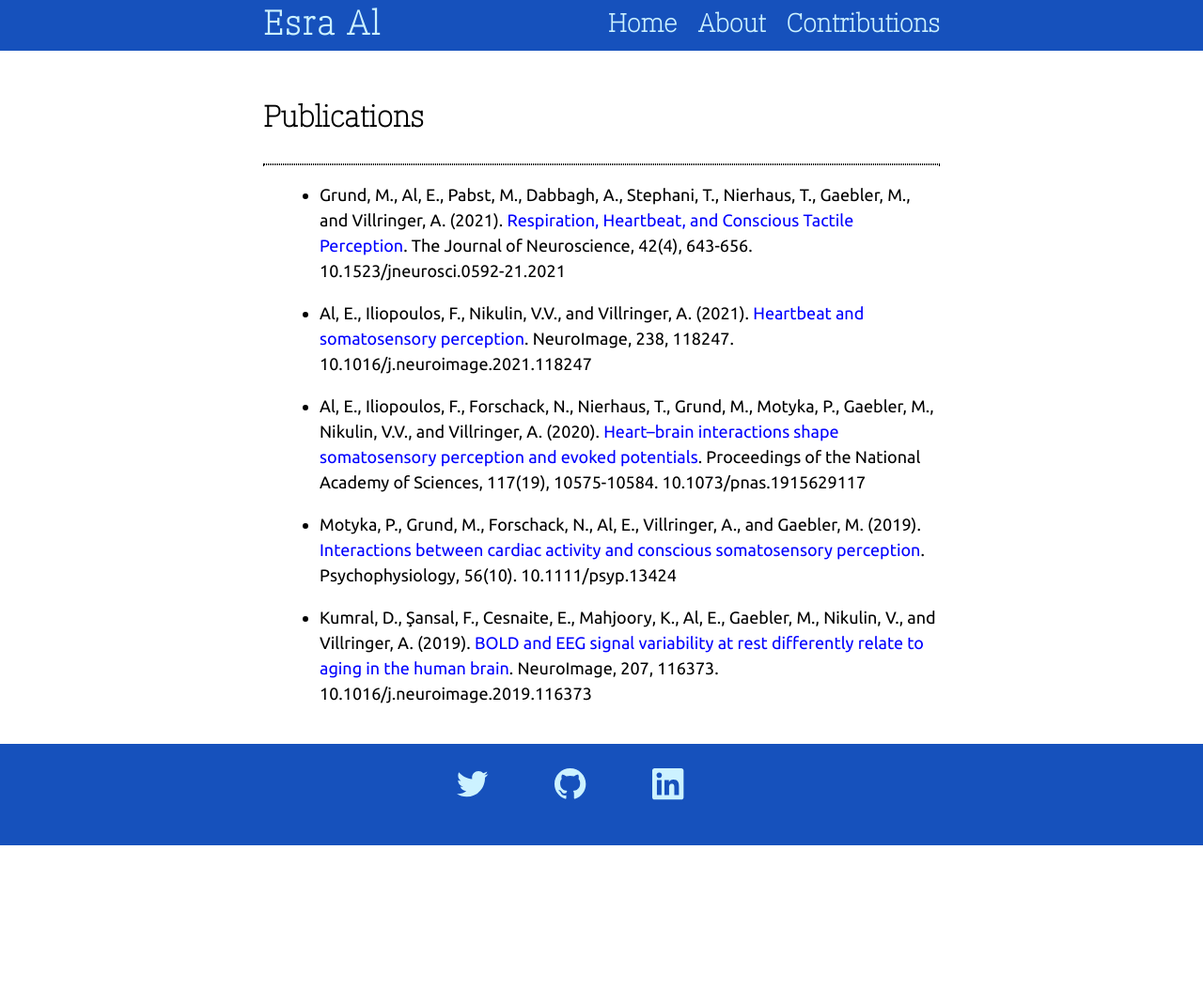
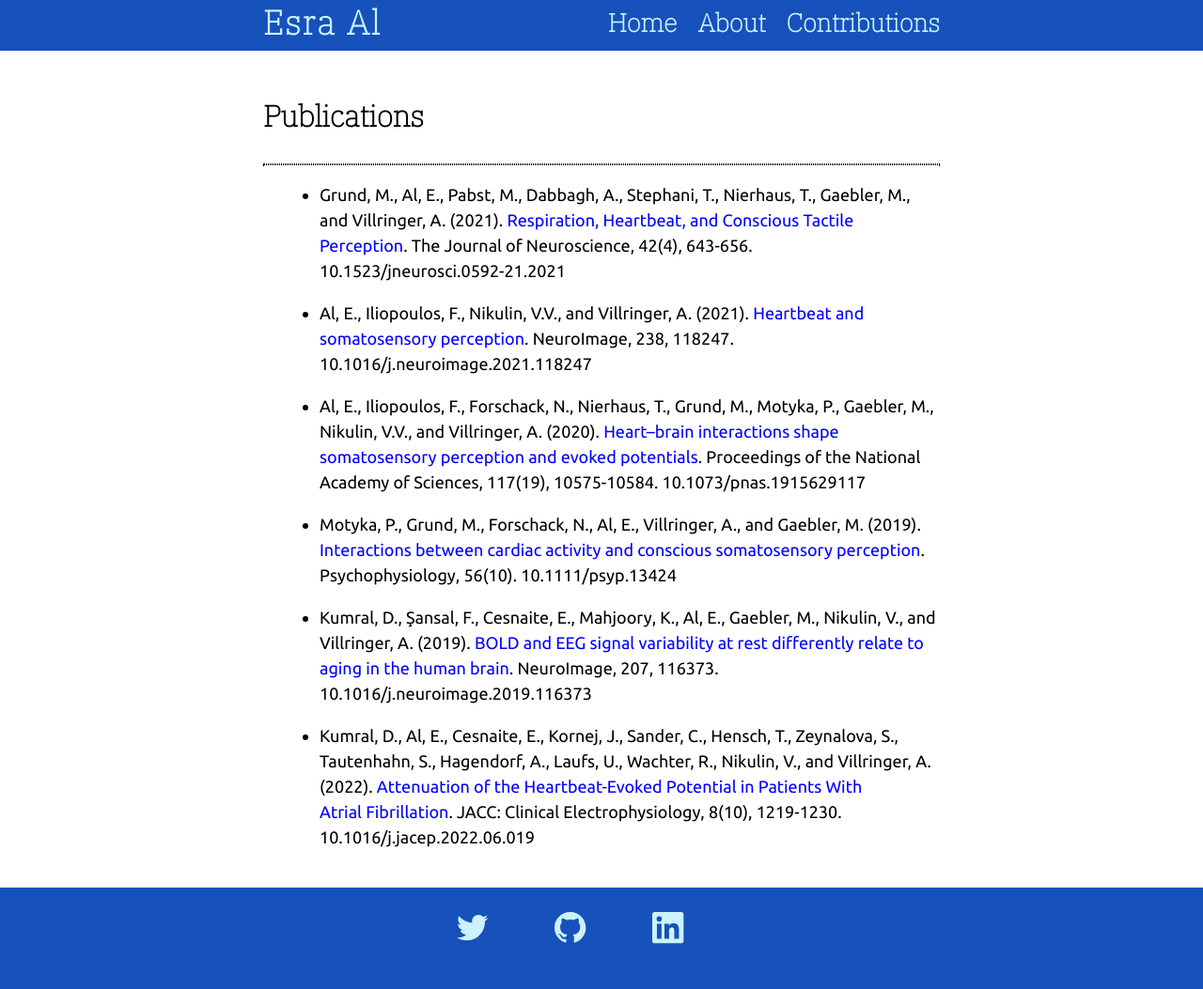
Before and after one commit to Esra-Al/esra-al.github.io, a Jekyll site: the page built from publications.md, in a window 1280 px wide. Shown: the whole page at 94% size. Built offline with Jekyll 4.4.1, drawn with Linux system fonts in a browser that asks for light colours; our own code applies the rules of GitHub Pages for plain Markdown files; before the commit the page ends 900 px from its top, so only the background shows below that.

Commit message:
add new publication and run the contributions.py script to render the templates

```diff
--- a/_config.yml
+++ b/_config.yml
@@ -49,3 +49,4 @@ dois:
   - https://doi.org/10.21203/rs.3.rs-1023617/v1
   - https://doi.org/10.1101/2020.12.29.424693
   - https://doi.org/10.1101/750315
+  - https://doi.org/10.1016/j.jacep.2022.06.019
--- a/publications.md
+++ b/publications.md
@@ -2,6 +2,7 @@
 ## **Publications**
 ***
 <ul>
+
 	<li>
 		<p>
 			Grund, M., Al, E., Pabst, M., Dabbagh, A., Stephani, T., Nierhaus, T., Gaebler, M., and Villringer, A. (2021). <a href="http://dx.doi.org/10.1523/JNEUROSCI.0592-21.2021" target="_blank">Respiration, Heartbeat, and Conscious Tactile Perception</a>. The Journal of Neuroscience, 42(4), 643-656. 10.1523/jneurosci.0592-21.2021
@@ -27,4 +28,9 @@
 			Kumral, D., Şansal, F., Cesnaite, E., Mahjoory, K., Al, E., Gaebler, M., Nikulin, V., and Villringer, A. (2019). <a href="http://dx.doi.org/10.1016/j.neuroimage.2019.116373" target="_blank">BOLD and EEG signal variability at rest differently relate to aging in the human brain</a>. NeuroImage, 207, 116373. 10.1016/j.neuroimage.2019.116373
 		</p>
 	</li>
+	<li>
+		<p>
+			Kumral, D., Al, E., Cesnaite, E., Kornej, J., Sander, C., Hensch, T., Zeynalova, S., Tautenhahn, S., Hagendorf, A., Laufs, U., Wachter, R., Nikulin, V., and Villringer, A. (2022). <a href="http://dx.doi.org/10.1016/j.jacep.2022.06.019" target="_blank">Attenuation of the Heartbeat-Evoked Potential in Patients With Atrial Fibrillation</a>. JACC: Clinical Electrophysiology, 8(10), 1219-1230. 10.1016/j.jacep.2022.06.019
+		</p>
+	</li>
 </ul>
```
Also changed, not shown: about.md (+1 -1 lines), assets/scripts/contributions.json (+18 -0 lines), preprints.md (+1 -0 lines).
